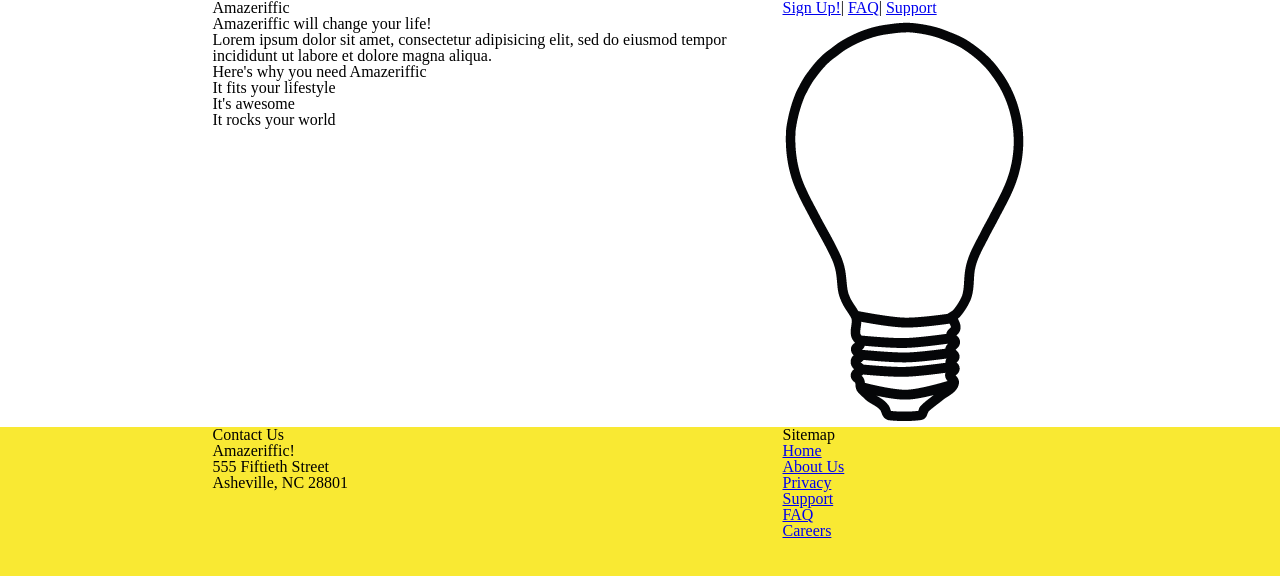
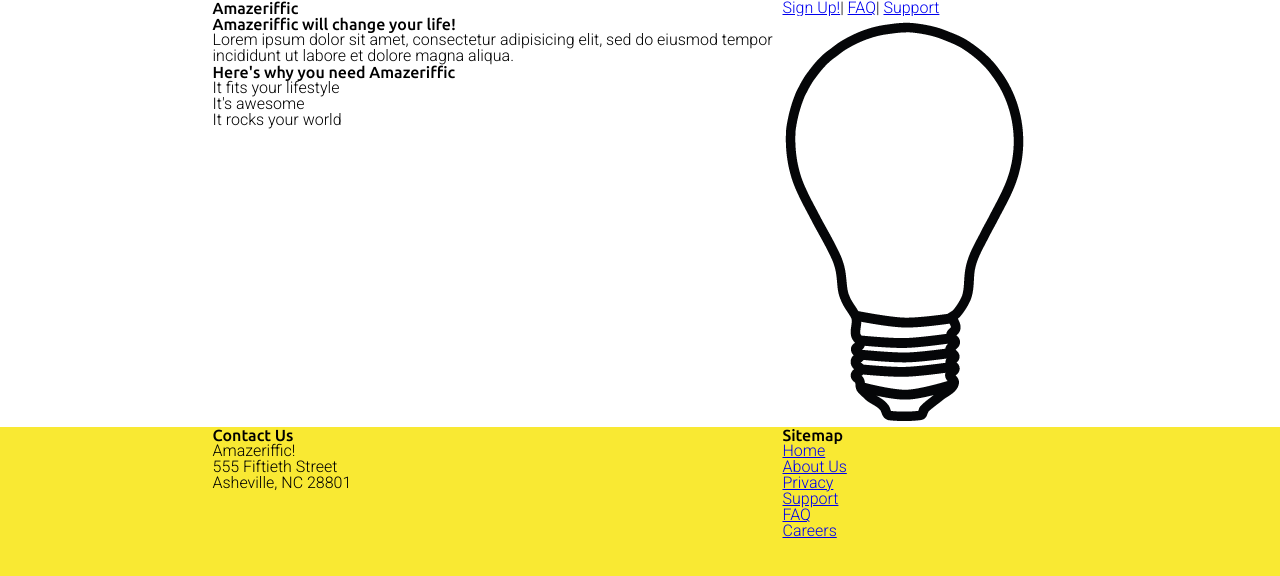
Before and after one commit to dd301/Amazerrific, a plain HTML site: page index.html in a window 1280 px wide. Drawn offline with Linux system fonts and the light colour scheme.

Commit message:
added fonts

```diff
--- a/index.html
+++ b/index.html
@@ -4,6 +4,9 @@
         <title>Amazeriffic</title>
         <link rel="stylesheet" type="text/css" href="reset.css">
         <link rel="stylesheet" type="text/css" href="style.css">
+        <link rel="preconnect" href="https://fonts.googleapis.com">
+        <link rel="preconnect" href="https://fonts.gstatic.com" crossorigin>
+        <link href="https://fonts.googleapis.com/css2?family=Roboto:wght@300&family=Ubuntu:wght@500&display=swap" rel="stylesheet">
     </head>
     <body>
         <header>
--- a/style.css
+++ b/style.css
@@ -1,5 +1,10 @@
 body {
     background: #f9e933;
+    font-family: 'Roboto', sans-serif;
+}
+
+h1, h2, h3, h4, h5 {
+    font-family: 'Ubuntu', sans-serif;
 }
 
 header, main, footer {
```
